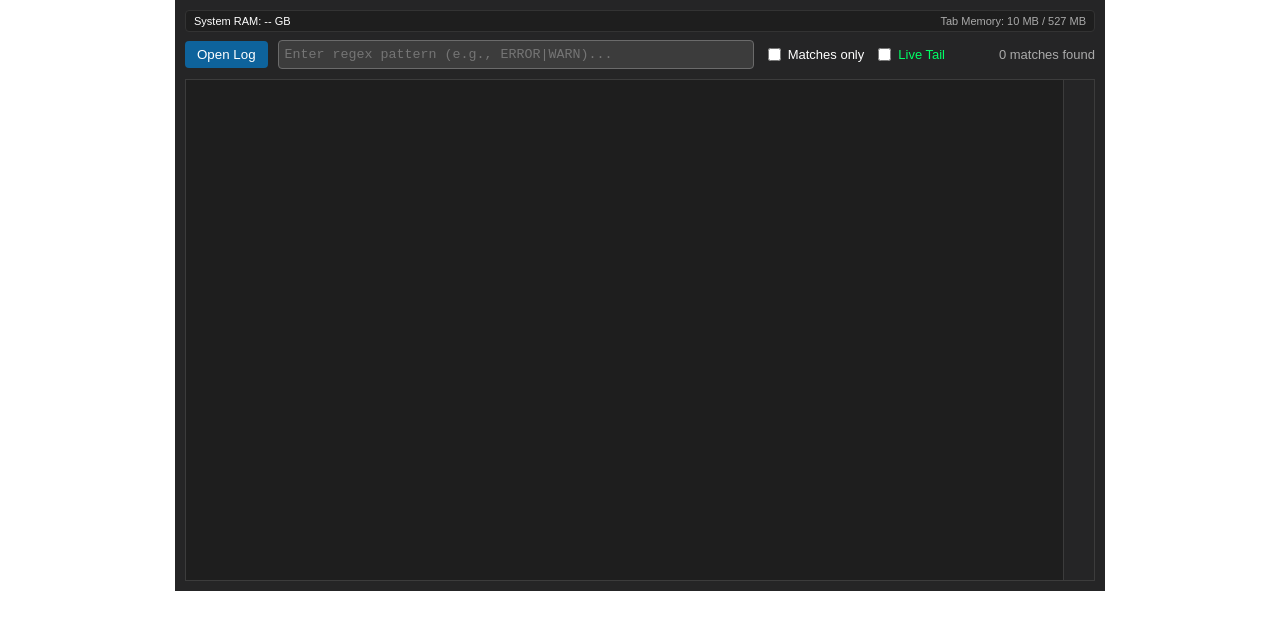
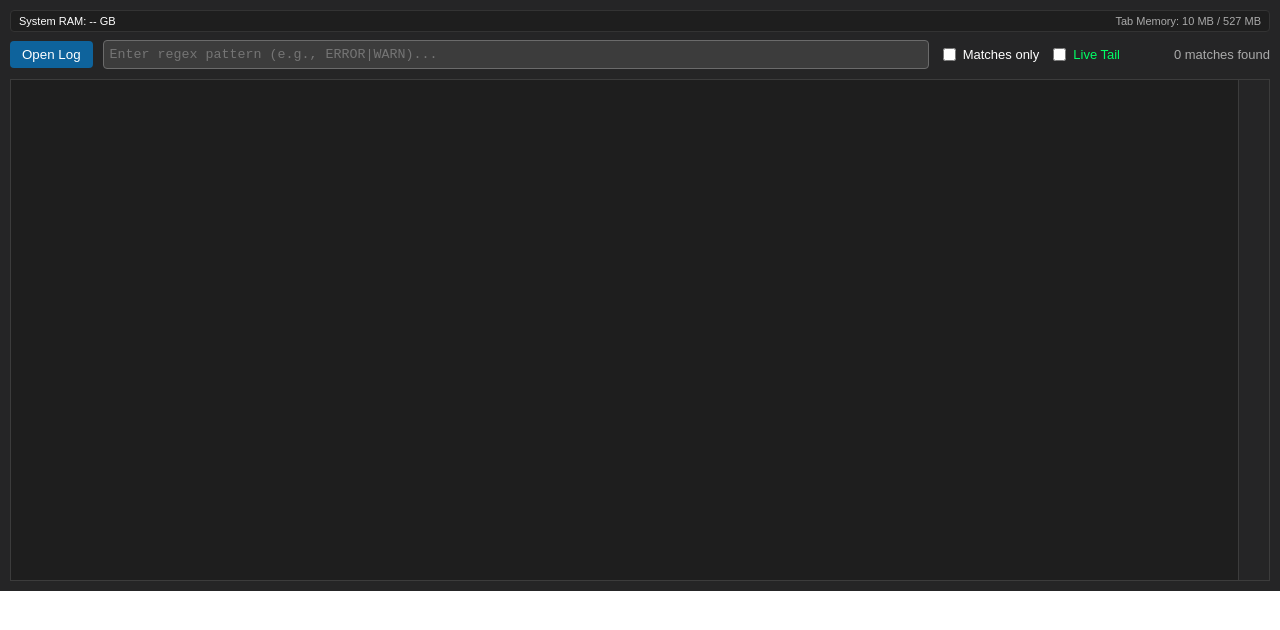
Before and after one commit to sagea1515/klogg.js, a plain HTML site: page index.html in a window 1280 px wide. Drawn offline with Linux system fonts and the light colour scheme.

Commit message:
Remove max-width from main div
Removed fixed width from the main div in index.html.

```diff
--- a/index.html
+++ b/index.html
@@ -19,7 +19,7 @@
     </style>
   </head>
   <body>
-    <div style="background: #252526; color: #fff; padding: 10px; font-family: sans-serif; max-width: 930px; margin: 0 auto;">
+    <div style="background: #252526; color: #fff; padding: 10px; font-family: sans-serif; margin: 0 auto;">
       <!-- System Resource Health Status Tracker Bar -->
       <div style="display: flex; justify-content: space-between; font-size: 11px; background: #1e1e1e; padding: 4px 8px; border-radius: 4px; margin-bottom: 8px; border: 1px solid #333;">
         <div>System RAM: <span id="sysRamMetric">--</span> GB</div>
```
